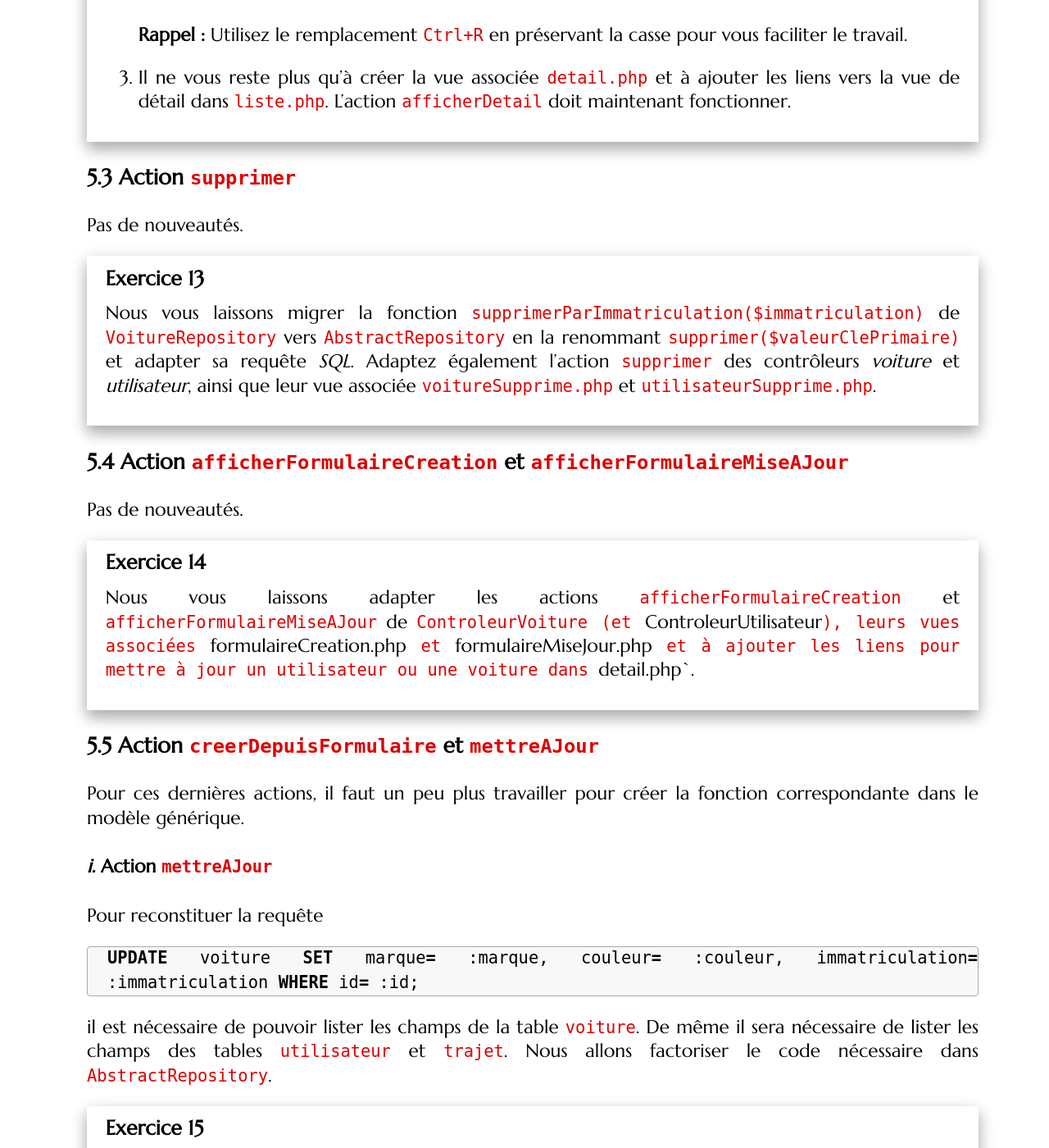
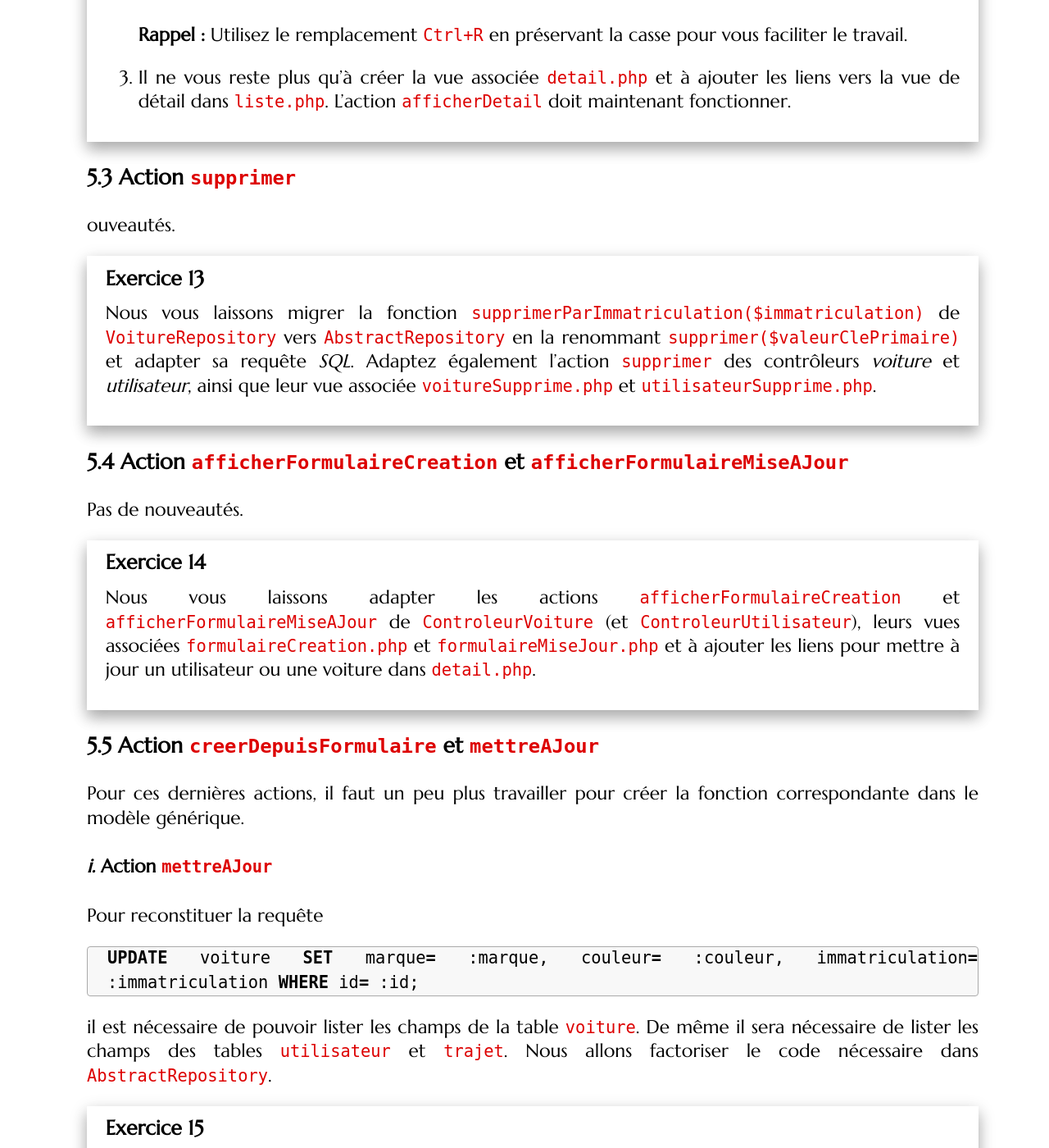
Before and after one commit to romainlebreton/R3.01-DeveloppementWeb, a Jekyll site: the page built from tutorials/tutorial6.md, in a window 1280 px wide and 1400 px high, scrolled down 14067 px. Shown: the whole window at 82% size. Built offline with Jekyll 4.4.1, drawn with Linux system fonts in a browser that asks for light colours; some web fonts are replaced.

Commit message:
coquille

```diff
--- a/tutorials/tutorial6.md
+++ b/tutorials/tutorial6.md
@@ -587,7 +587,7 @@ demander aux implémentations de `AbstractRepository` de fournir une méthode
 
 ### Action `supprimer`
 
-Pas de nouveautés.
+ouveautés.
 
 <div class="exercise">
 
@@ -606,7 +606,7 @@ Pas de nouveautés.
 <div class="exercise">
 
 Nous vous laissons adapter les actions `afficherFormulaireCreation` et `afficherFormulaireMiseAJour` de
-`ControleurVoiture (et `ControleurUtilisateur`), leurs vues associées `formulaireCreation.php` et
+`ControleurVoiture` (et `ControleurUtilisateur`), leurs vues associées `formulaireCreation.php` et
 `formulaireMiseJour.php` et à ajouter les liens pour mettre à jour un utilisateur ou une voiture dans
 `detail.php`.
 
```
